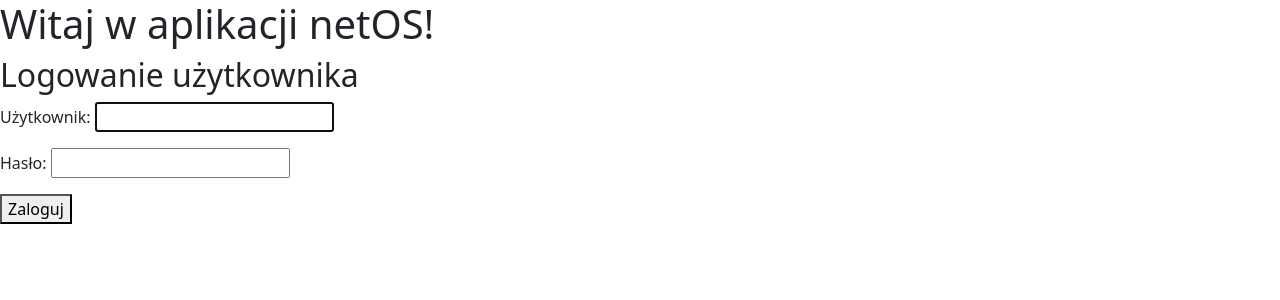
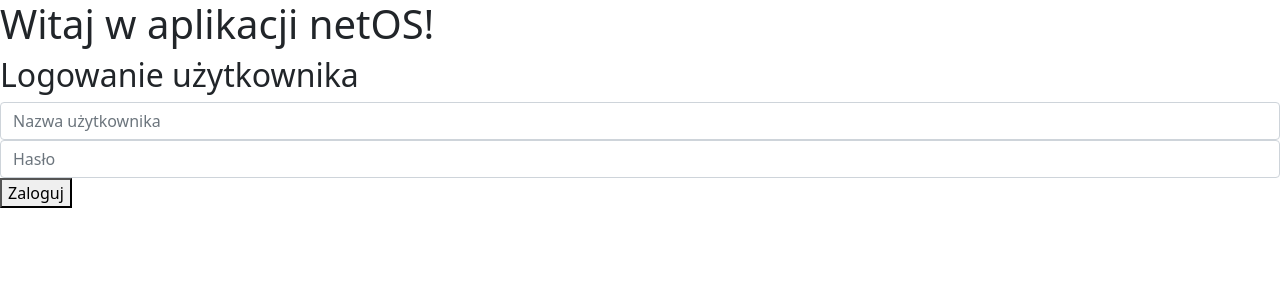
Before and after one commit to netoperatingsystem/Monitoring, a Django app: page /login/ in a window 1280 px wide. Shown: the top 300 px of the page. Run offline with Django 3.2, Linux system fonts and the light colour scheme.

Commit message:
Separate username and password boxes on login page

```diff
--- a/netos/templates/netos/index.html
+++ b/netos/templates/netos/index.html
@@ -8,6 +8,7 @@
       integrity="sha384-giJF6kkoqNQ00vy+HMDP7azOuL0xtbfIcaT9wjKHr8RbDVddVHyTfAAsrekwKmP1"
       crossorigin="anonymous">
   </head>
+
   <body>
     <h1>Aplikacja netOS!</h1>
       {% if messages %}
@@ -28,6 +29,8 @@
           <li><a href="{% url 'netos:logout' %}">Wyloguj</a></li>
         </ul>
       {% endif %}
+
+
   <script src="https://cdn.jsdelivr.net/npm/bootstrap@5.0.0-beta1/dist/js/bootstrap.bundle.min.js"
           integrity="sha384-ygbV9kiqUc6oa4msXn9868pTtWMgiQaeYH7/t7LECLbyPA2x65Kgf80OJFdroafW"
           crossorigin="anonymous">
--- a/netos/templates/netos/loginWeb.html
+++ b/netos/templates/netos/loginWeb.html
@@ -13,17 +13,32 @@
 
     <h2>Logowanie użytkownika</h2>
     {% if not user.is_authenticated %}
-      <form action="." method="POST">
-        {% csrf_token %}
-        {{ form.as_p }}
-        <button type="submit">Zaloguj</button>
-      </form>
+
+        <div class="form-group">
+            <form action="." method="POST">
+            {% csrf_token %}
+    {#        {{ form.as_p }}#}
+
+              <div class="form-group">
+                  <input type="text" class="form-control" name="username" placeholder="Nazwa użytkownika">
+              </div>
+
+            <div class="form-group">
+                <input type="password" class="form-control" name="password" placeholder="Hasło">
+            </div>
+
+
+                <button type="submit">Zaloguj</button>
+          </form>
+        </div>
+
     {% else %}
       <p>Jesteś już zalogowany jako {{ user.username }}</p>
         <ul>
         <li><a href="{% url 'netos:index'%}">Strona główna</a></li>
       </ul>
     {% endif %}
+
   <script src="https://cdn.jsdelivr.net/npm/bootstrap@5.0.0-beta1/dist/js/bootstrap.bundle.min.js"
           integrity="sha384-ygbV9kiqUc6oa4msXn9868pTtWMgiQaeYH7/t7LECLbyPA2x65Kgf80OJFdroafW"
           crossorigin="anonymous">
--- a/netos/urls.py
+++ b/netos/urls.py
@@ -2,6 +2,7 @@
 # netos/urls.py
 
 from django.conf.urls import url
+from django.contrib import admin
 from django.urls import path
 
 from . import views             # import of application views
@@ -11,5 +12,5 @@
     url(r'^$', views.index, name='index'),
     url(r'^login/$', views.loginPage, name='login'),
     url(r'^logout/$', views.logoutPage, name='logout'),
-    path('<str:room_name>/', views.room, name='room'),
+    # url(r'^<str:room_name>/$', views.room, name='room'),
 ]
```
Also changed, not shown: db.sqlite3, 1 other file.
